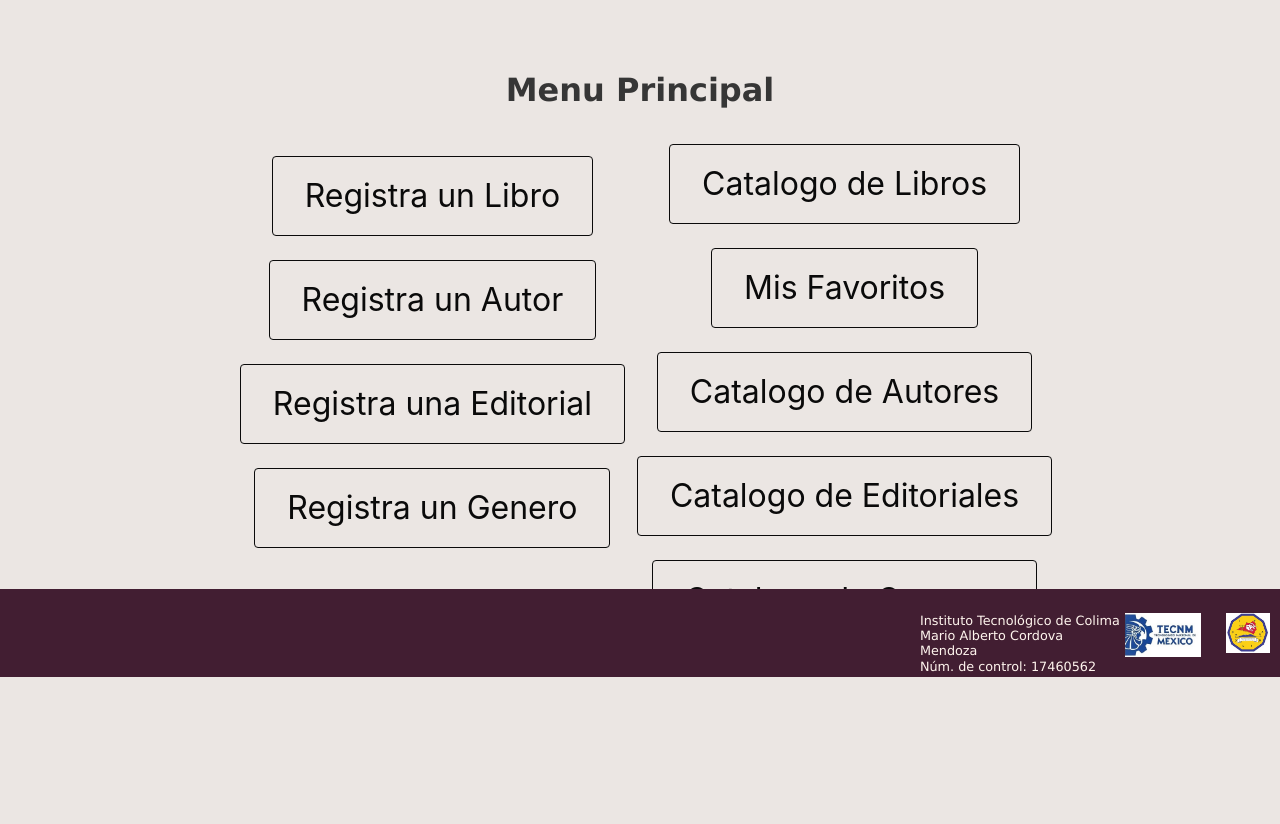
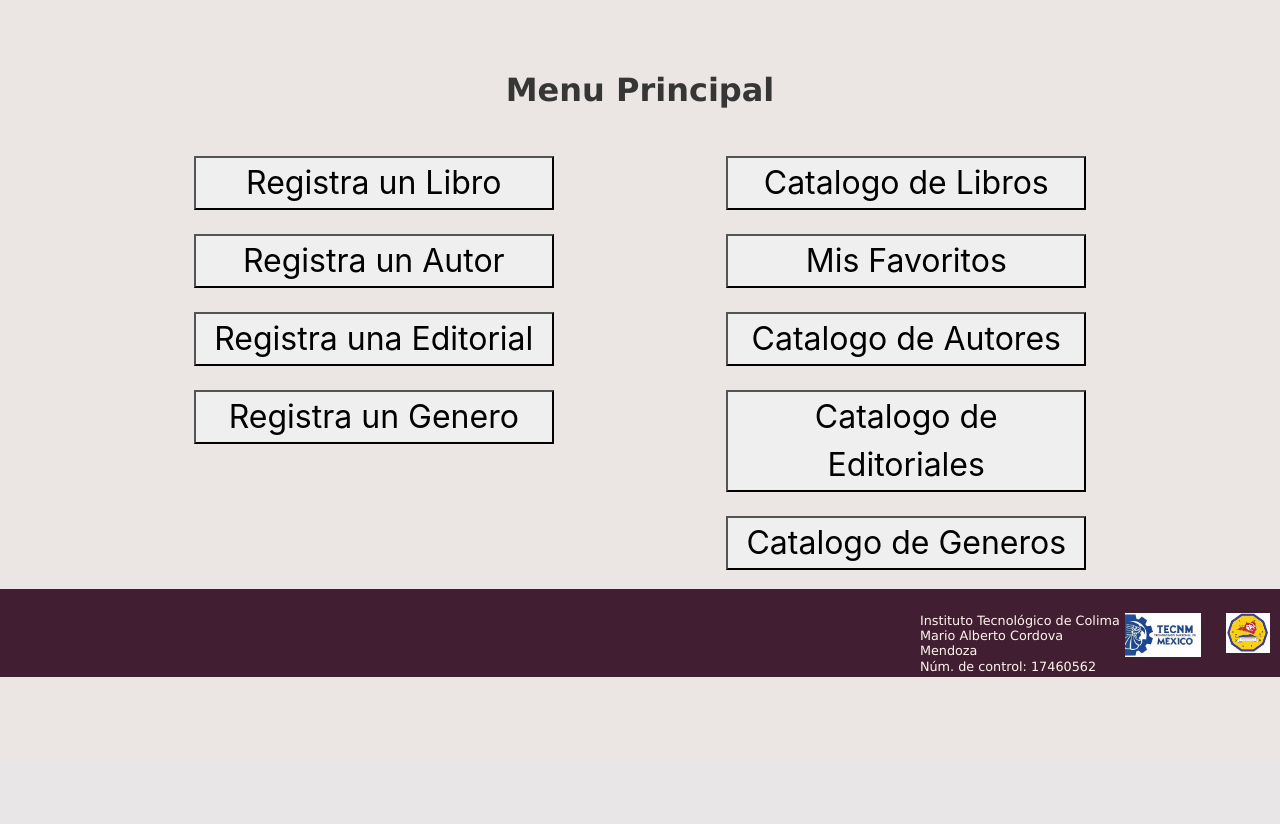
Before and after one commit to M-Alberto-M/appLibros-macm, a Flask app: page /menu in a window 1280 px wide. Shown: the part 123-947 px from the top of the page. After the commit the page ends 800 px from the top, so only its background shows below. Run offline with Flask 2, Linux system fonts and the light colour scheme; some libraries are stand-ins or nearby versions.

Commit message:
cambios 5

```diff
--- a/app.py
+++ b/app.py
@@ -92,9 +92,14 @@ class MisFavoritos(db.Model):
         self.id_libro = id_libro
         self.id_usuario = id_usuario
 
+
 @app.route("/")
 def index():
     return render_template("index.html")
+
+@app.route("/about")
+def about():
+    return render_template("about.html")
 
 @app.route('/login', methods=['POST'])
 def login():
@@ -387,11 +392,14 @@ def fav(id):
     return redirect("/misFavoritos")
 
 @app.route("/eliminarfavs/<id>")
-def favs(id):
-    fav = MisFavoritos.query.filter_by(id_misfavoritos=int(id)).delete()
+def eliminarfavs(id):
+    Favoritos = MisFavoritos.query.filter_by(id_MisFavoritos=int(id)).delete()
 
     db.session.commit()
-    return redirect("/catalogoEditorial")
+    return redirect("/misFavoritos")
+
+
+
 
 if __name__ == "__main__":
     db.create_all()
--- a/static/css/estilo.css
+++ b/static/css/estilo.css
@@ -75,3 +75,14 @@ td{
     font-weight: bold;
     color: #e90592;
 }
+
+.button1{
+    width: 360px;
+
+}
+
+.button1:hover {
+    background-color: black;
+    color: white;
+
+  }
--- a/templates/Menu.html
+++ b/templates/Menu.html
@@ -8,61 +8,72 @@
  </style>
 
 <head>
+    <link rel="stylesheet" href="/static/css/estilo.css">
     <link rel="icon" href="{{url_for('static',filename = 'images/mainLog.png')}}"  type="image/x-icon" />
     <title>Menu</title>
+
+
 </head>
 
 
 
 <body>
-    <section id=fp class="hero  is-fullheight ">
-        <div class="container ">
+    <!-- <section id=fp class="hero  is-fullheight "> -->
+        <div class="container " id=fp>
             <!-- <div class="columns is-centered"> -->
                 <section class="section is-small ">
                     <h2 class="title"><center>Menu Principal </center></h2>
                     <p>&nbsp;</p>
-                    <div class="columns is-7-fullhd  ">
+                    <div class="columns is-2-fullhd  ">
 
 
-                        <div class="column has-text-centered  ">
-                            <a href="/libro"> <button id="bttnRegLib" class="button  is-vcentered is-black is-outlined is-large is-size-3"  >Registra un Libro</button> </a>
+                        <div class="column has-text-centered">
+                            <a href="/libro"> <button  id="bttnRegLib" class="button1  is-vcentered  is-outlined is-medium is-size-3"  >Registra un Libro</button> </a>
                             <p>&nbsp;</p>
 
-                            <a href="/autor"> <button id="bttnRegLib" class="button  is-vcentered is-black is-outlined is-large is-size-3"  >Registra un Autor</button> </a>
+                            <a href="/autor"> <button id="bttnRegLib" class="button1  is-vcentered  is-outlined is-large is-size-3"  >Registra un Autor</button> </a>
                             <p>&nbsp;</p>
 
-                            <a href="/editorial"> <button id="bttnRegLib" class="button  is-vcentered is-black is-outlined is-large is-size-3"  >Registra una Editorial</button> </a>
+                            <a href="/editorial"> <button id="bttnRegLib" class="button1  is-vcentered is-outlined is-large is-size-3"  >Registra una Editorial</button> </a>
                             <p>&nbsp;</p>
 
-                            <a href="/genero"> <button id="bttnRegLib" class="button  is-vcentered is-black is-outlined is-large is-size-3"  >Registra un Genero</button> </a>
+                            <a href="/genero"> <button id="bttnRegLib" class="button1 is-vcentered  is-outlined is-large is-size-3"  >Registra un Genero</button> </a>
                             <p>&nbsp;</p>
 
                         </div>
+                        <p>&nbsp;</p>
+                        <p>&nbsp;</p>
 
-
-                        <div class="has-text-centered">
-                            <a href="/catalogoLibros"><button id="bttnCatLib" class="button  is-vcentered is-black is-outlined is-large  is-size-3">Catalogo de Libros</button> </a>
+                        <div class="column has-text-centered">
+                            <a href="/catalogoLibros"><button id="bttnCatLib" class="button1  is-vcentered is-outlined is-large  is-size-3">Catalogo de Libros</button> </a>
                             <p>&nbsp;</p>
 
-                            <a href="/misFavoritos"><button  id="bttnMisFavs" class="button is-vcentered is-black is-outlined is-large  is-size-3">Mis Favoritos</button></a>
+                            <a href="/misFavoritos"><button  id="bttnMisFavs" class="button1 is-vcentered  is-outlined is-large  is-size-3">Mis Favoritos</button></a>
                             <p>&nbsp;</p>
 
-                            <a href="/catalogoAutor"><button  id="bttnCatAut" class="button is-vcentered is-black is-outlined is-large is-size-3 ">Catalogo de Autores</button></a>
+                            <a href="/catalogoAutor"><button  id="bttnCatAut" class="button1 is-vcentered  is-outlined is-large is-size-3 ">Catalogo de Autores</button></a>
                             <p>&nbsp;</p>
 
-                            <a href="/catalogoEditorial"> <button  id="bttnCatEdit" class="button is-vcentered is-black is-outlined is-large is-size-3">Catalogo de Editoriales</button></a>
+                            <a href="/catalogoEditorial"> <button  id="bttnCatEdit" class="button1 is-vcentered  is-outlined is-large is-size-3">Catalogo de Editoriales</button></a>
                             <p>&nbsp;</p>
 
-                            <a href="/catalogoGenero" ><button  id="bttnCatGen" class="button is-vcentered is-black is-outlined is-large is-size-3">Catalogo de Generos</button> </a>
+                            <a href="/catalogoGenero" ><button  id="bttnCatGen" class="button1 is-vcentered  is-outlined is-large is-size-3">Catalogo de Generos</button> </a>
 
                         </div>
+
 
                     </div>
                 </section>
             <!-- </div> -->
         </div>
-    </section>
+        <!-- </section> -->
+        <p>&nbsp;</p>
+        <p>&nbsp;</p>
+        <p>&nbsp;</p>
 </body>
+<p>&nbsp;</p>
+        <p>&nbsp;</p>
+        <p>&nbsp;</p>
 
 
 {% endblock %}
--- a/templates/layout.html
+++ b/templates/layout.html
@@ -2,6 +2,10 @@
 <html lang="en">
   <link href="https://cdn.jsdelivr.net/npm/bootstrap@5.1.3/dist/css/bootstrap.min.css" rel="stylesheet" integrity="sha384-1BmE4kWBq78iYhFldvKuhfTAU6auU8tT94WrHftjDbrCEXSU1oBoqyl2QvZ6jIW3" crossorigin="anonymous">
   <link rel="stylesheet" href="https://cdnjs.cloudflare.com/ajax/libs/bulma/0.5.3/css/bulma.min.css">
+  <meta name="viewport" content="width=device-width, initial-scale=1">
+  <meta name="viewport" content="width=device-width, initial-scale=1.0, maximum-scale=1, user-scalable=0">
+
+
   <style>
     #d1{width: 3.4%; float:right; margin-right:10px; margin-left:25px; }
     #d3{width: 6%;  float:right; margin-bottom:15px;   }
@@ -40,9 +44,9 @@
 
             <table styles="width:100%">
 
-              <td> <a class="has-text-white is-size-5" href="/menu"> MENU <a></td>
+              <td> <a class="has-text-white is-size-5 is-outlined" href="/menu"> MENU <a></td>
 
-                <td> <a class="has-text-white is-size-5"  href="/about"> ABOUT </a></td>
+                <td> <a class="has-text-white is-size-5 is-outlined"  href="/about"> ABOUT </a></td>
 
               </table>
 
```
Also changed, not shown: templates/about.html (+23 -2 lines), templates/catalogoAutor.html (+9 -4 lines), templates/catalogoEdit.html (+9 -4 lines), templates/catalogoGen.html (+9 -4 lines), templates/catalogoLib.html (+9 -4 lines), templates/misFavoritos.html (+10 -7 lines).
